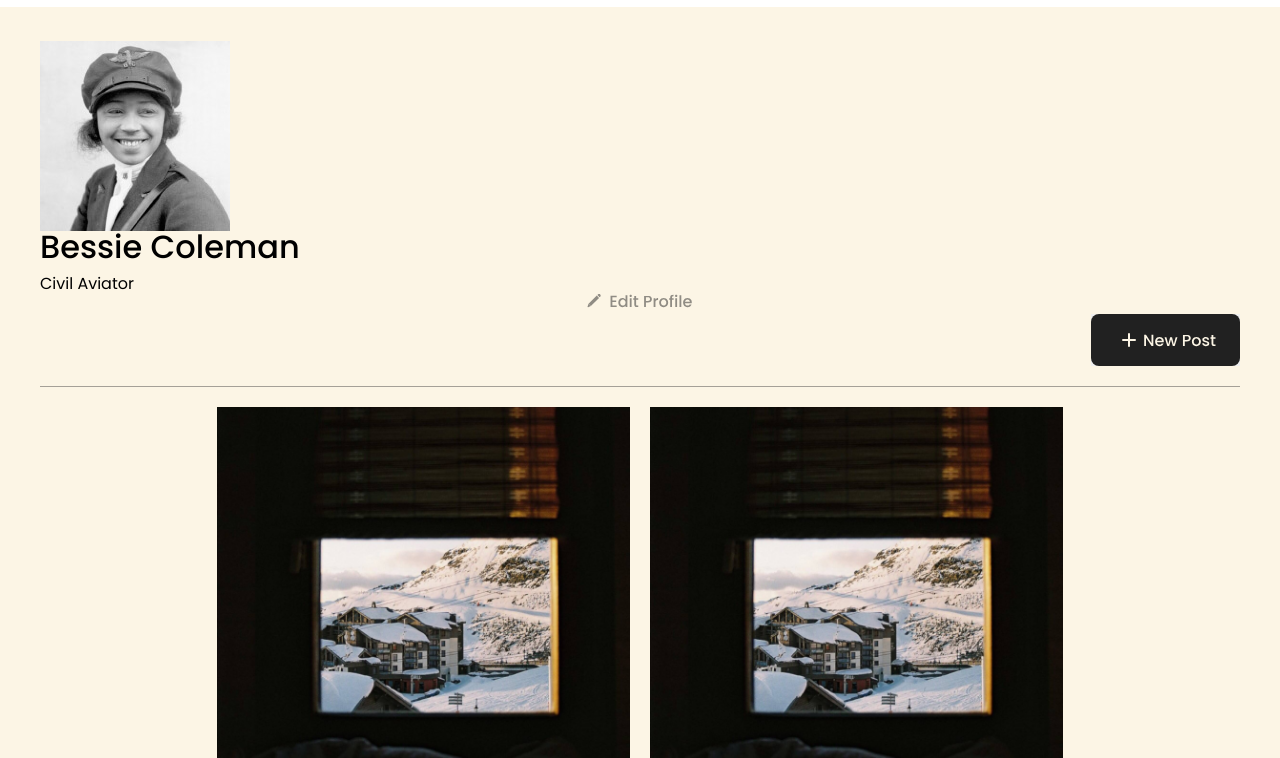
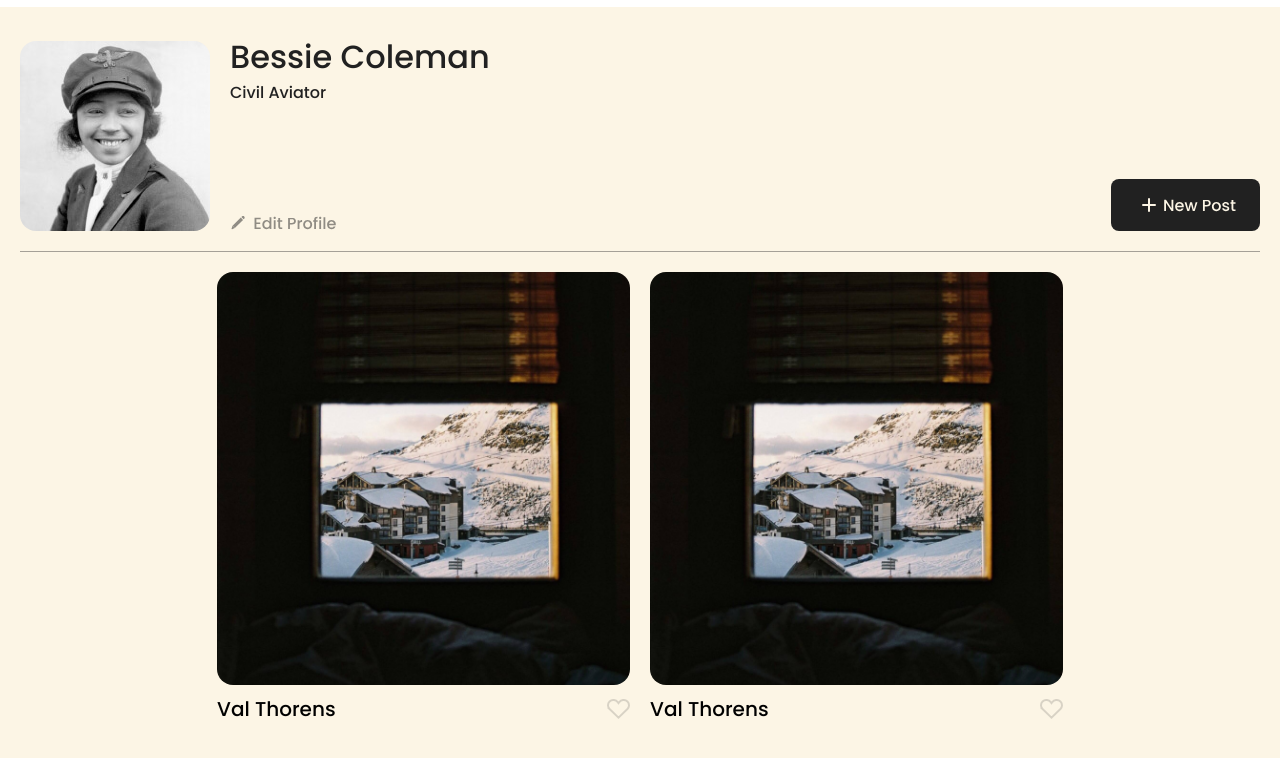
Before and after one commit to andysosen/se_project_spots, a plain HTML site: page index.html in a window 1280 px wide. Shown: the part 39-797 px from the top of the page. Drawn offline with Linux system fonts and the light colour scheme.

Commit message:
review edits

```diff
--- a/blocks/card.css
+++ b/blocks/card.css
@@ -3,6 +3,19 @@
   width: 100%;
   object-fit: cover;
   display: block;
+  margin-bottom: 12px;
+  border-radius: 16px;
+}
+
+.card__title {
+  margin: 0;
+  max-width: 353px;
+  font-size: 20px;
+  line-height: 120%;
+  font-weight: 500;
+  text-overflow: ellipsis;
+  white-space: nowrap;
+  overflow: hidden;
 }
 
 .card__content {
@@ -18,10 +31,22 @@
   border: none;
   background-color: transparent;
   opacity: 40%;
+  cursor: pointer;
+}
+
+.card__like-btn:hover {
+  background-image: url(../images/heart.svg);
+  opacity: 80%;
 }
 
 @media screen and (max-width: 627px) {
   .card__image {
     height: 288px;
   }
+
+  .card__title {
+    max-width: 95px;
+    font-size: 16px;
+    line-height: 100%;
+  }
 }
--- a/blocks/cards.css
+++ b/blocks/cards.css
@@ -1,5 +1,6 @@
 .cards {
   padding-top: 20px;
+  padding-bottom: 40px;
 }
 
 .cards__list {
@@ -13,7 +14,12 @@
 }
 
 @media screen and (max-width: 627px) {
+  .cards {
+    padding: 20px;
+  }
+
   .cards__list {
     grid-template-columns: repeat(auto-fit, 288px);
+    gap: 20px;
   }
 }
--- a/blocks/page.css
+++ b/blocks/page.css
@@ -5,6 +5,6 @@
 }
 
 .page__section {
-  max-width: 1200px;
+  max-width: 1280px;
   margin: 0 auto;
 }
--- a/blocks/profile.css
+++ b/blocks/profile.css
@@ -1,19 +1,31 @@
 .profile {
   display: flex;
-  flex-direction: column;
+  flex-direction: row;
   padding: 34px 0 20px;
   border-bottom: 1px rgba(33, 33, 33, 0.4) solid;
 }
 
 .profile__add-btn {
   margin-left: auto;
-  max-width: 149px;
-  max-height: 52px;
+  width: 149px;
+  height: 52px;
   padding: 0;
   border: 0;
+  font-size: 16px;
+  line-height: 100%;
+  font-weight: 500;
+  color: #fcf5e5;
+  border-radius: 16px;
+  align-self: end;
+}
+
+.profile__add-btn:hover {
+  cursor: pointer;
 }
 
 .profile__edit-btn {
+  display: flex;
+  gap: 8px;
   margin-top: auto;
   padding: 0;
   border: 0;
@@ -25,6 +37,7 @@
   margin-right: 20px;
   height: 190px;
   width: 190px;
+  border-radius: 16px;
 }
 
 .profile__column {
@@ -32,12 +45,18 @@
   flex-direction: column;
 }
 
-.profile__title {
-  margin: 0;
-}
-
 .profile__description {
   margin: 0;
+  max-width: 420px;
+  font-size: 16px;
+  line-height: 100%;
+  font-weight: 500;
+  color: #212121;
+  text-overflow: ellipsis;
+  overflow: hidden;
+  display: -webkit-box;
+  -webkit-line-clamp: 3;
+  -webkit-box-orient: vertical;
 }
 
 .profile__name {
@@ -45,6 +64,13 @@
   font-weight: 500;
   font-size: 32px;
   line-height: 1;
+  max-width: 420px;
+  color: #212121;
+  text-overflow: ellipsis;
+  overflow: hidden;
+  display: -webkit-box;
+  -webkit-line-clamp: 3;
+  -webkit-box-orient: vertical;
 }
 
 @media screen and (max-width: 627px) {
@@ -76,6 +102,10 @@
   }
 
   .profile__add-btn {
-    margin: 0;
+    margin: 0 auto;
+    width: 100%;
+  }
+  .profile__edit-btn {
+    justify-self: center;
   }
 }
```
Also changed, not shown: images/heart.hover.svg (added).
